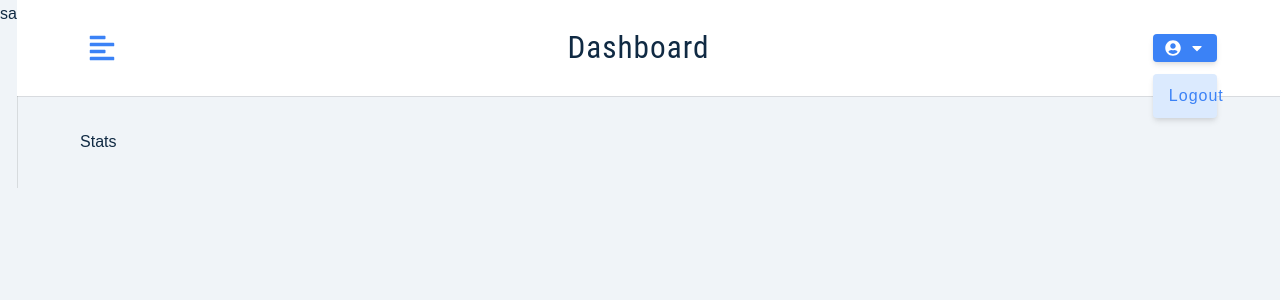
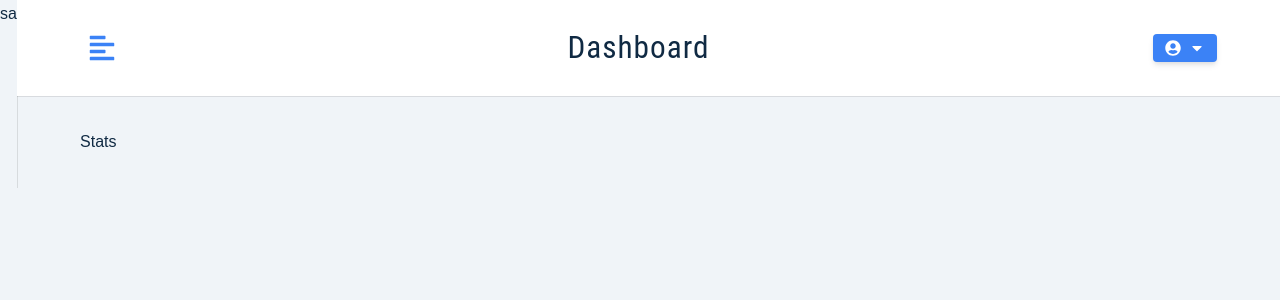
Before and after one commit to Lutefd/Trampae, a React (Create React App) app: page / in a window 1280 px wide. Shown: the top 300 px of the page. Built offline with nearby package versions, Linux system fonts and the light colour scheme.

Commit message:
add logout dropdown

```diff
--- a/src/components/Navbar.js
+++ b/src/components/Navbar.js
@@ -7,6 +7,7 @@
 import { toggleSidebar } from '../features/user/userSlice';
 
 const Navbar = () => {
+  const [showLogout, setShowLogout] = useState(false);
   const { user } = useSelector((store) => store.user);
   const dispatch = useDispatch();
   const toggle = () => {
@@ -26,13 +27,13 @@
           <button
             type="button"
             className="btn"
-            onClick={() => console.log('toggle logout dropdown')}
+            onClick={() => setShowLogout(!showLogout)}
           >
             <FaUserCircle />
             {user?.name}
             <FaCaretDown />
           </button>
-          <div className="dropdown show-dropdown">
+          <div className={showLogout ? 'dropdown show-dropdown' : 'dropdown'}>
             <button
               type="button"
               className="dropdown-btn"
```
